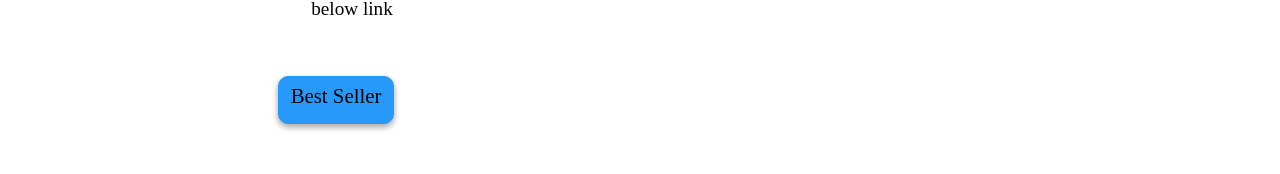
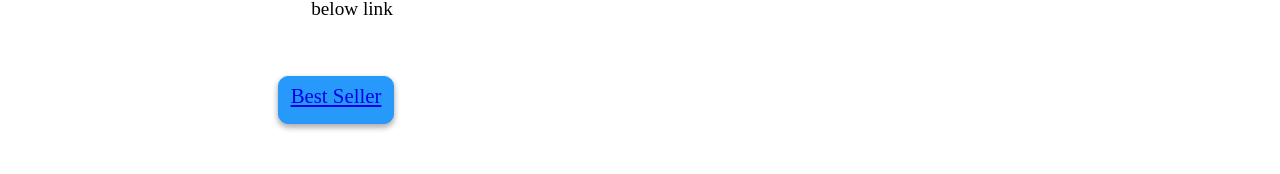
Before and after one commit to RRaj-03/Book-store, a plain HTML site: page index.html in a window 1280 px wide. Shown: the part 497-671 px from the top of the page. Drawn offline with Linux system fonts and the light colour scheme; a web font is replaced by a local one.

Commit message:
Update index.html

```diff
--- a/index.html
+++ b/index.html
@@ -22,7 +22,7 @@
                 <div class="name">RR BookStore Webpage</div>
                 <div class="introtext">We have wide range of books, from almost every genres within reasonable pricese.
                     check out some best selling books by clicking the below link</div>
-                <div class="button head" >Best Seller</div>
+                <div class="button head" ><a href="#bestseller">Best Seller</a></div>
             </div>
         </div>
     </div>
```
